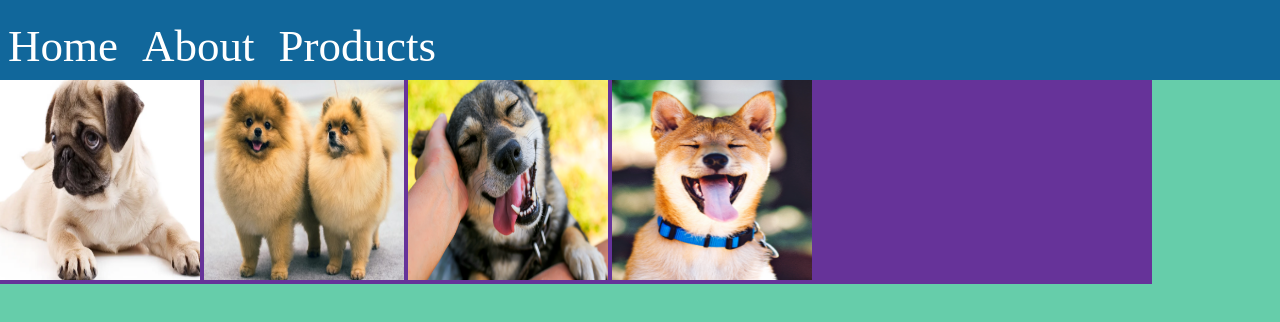
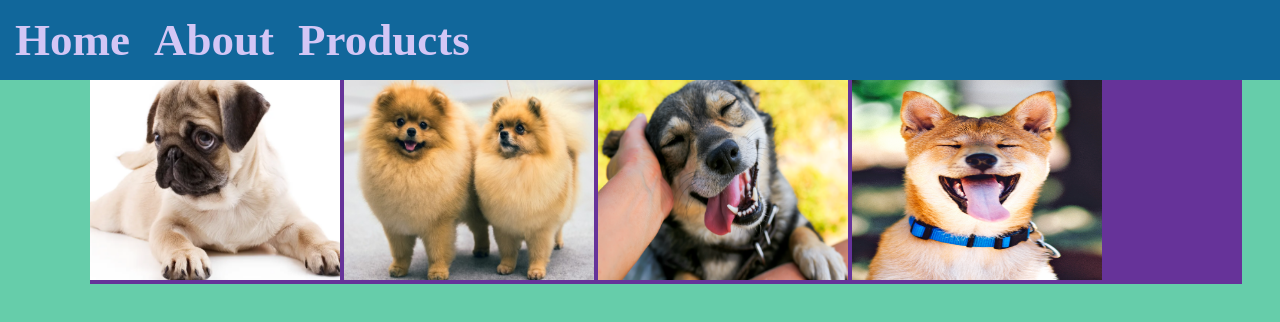
Before and after one commit to okendric/multiPageWebsites, a plain HTML site: page products.html in a window 1280 px wide. Drawn offline with Linux system fonts and the light colour scheme.

Commit message:
Add files via upload

```diff
--- a/css/style.css
+++ b/css/style.css
@@ -9,14 +9,16 @@ html {
 .wrapper {
     position: center;
     padding-top: 80px;
+    margin-left: 90px;
     width: 90%;
     background-color: rebeccapurple;
 }
 
-img{
-    width: 200px;
-    height:200px
+img {
+    width: 250px;
+    height: 200px
 }
+
 nav {
     height: 80px;
     width: 100%;
@@ -26,19 +28,21 @@ nav {
     background-color: #11679b;
     color: white;
     box-sizing: border-box;
-    padding: 20px 8px;
+    padding-top: 14px;
+    padding-left: 15px;
 }
 
 h1, h2, h3, h4, h5, h6, p {
     margin-bottom: 20px;
     text-align: center;
     position: relative;
-    color: white;
+    color: gold;
 }
 
 a {
-    color: white;
+    color: #d3c6f5;
     text-decoration: none;
     margin-right: 20px;
     font-size: 45px;
+    font-weight: bold;
 }
```
